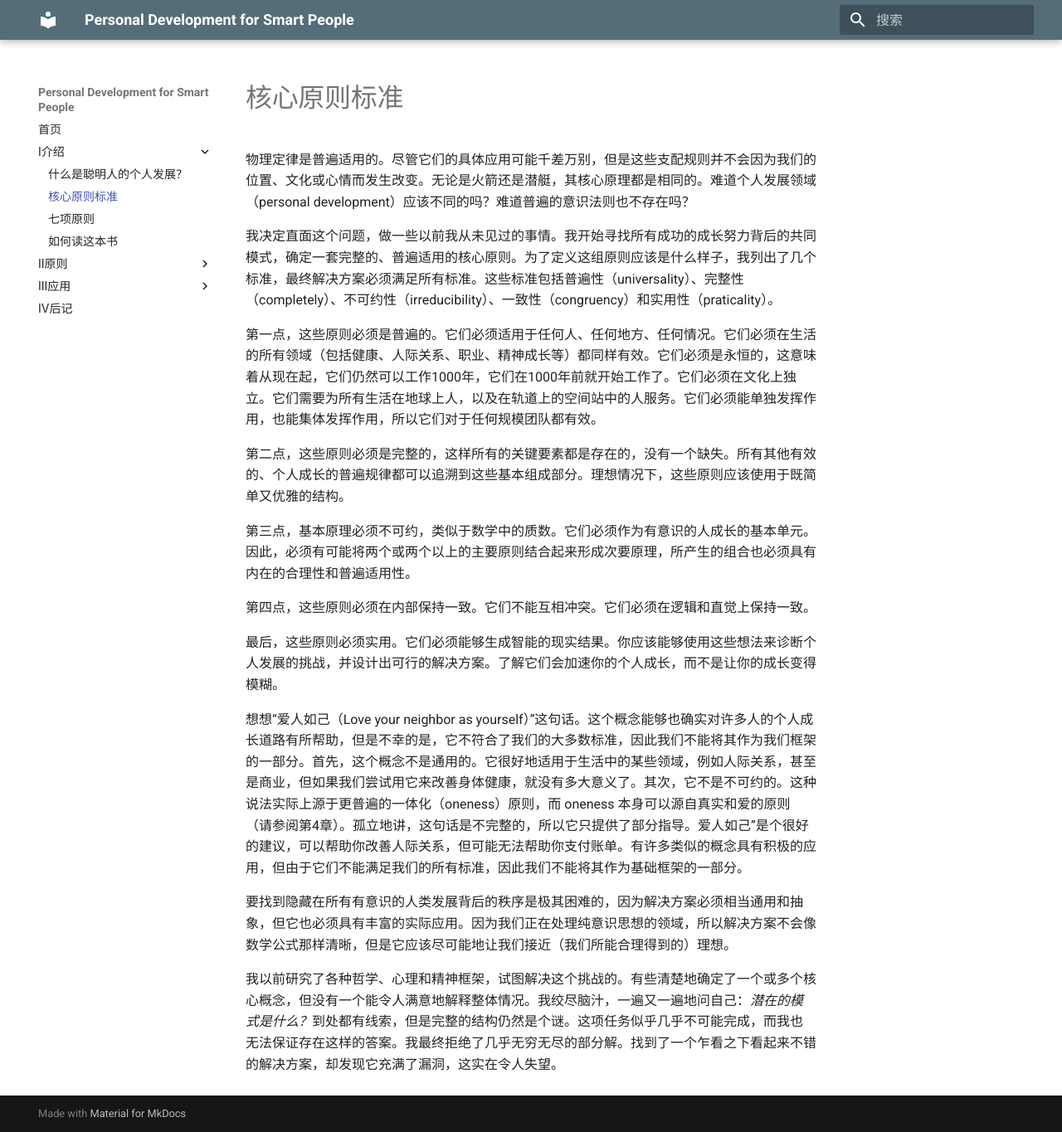
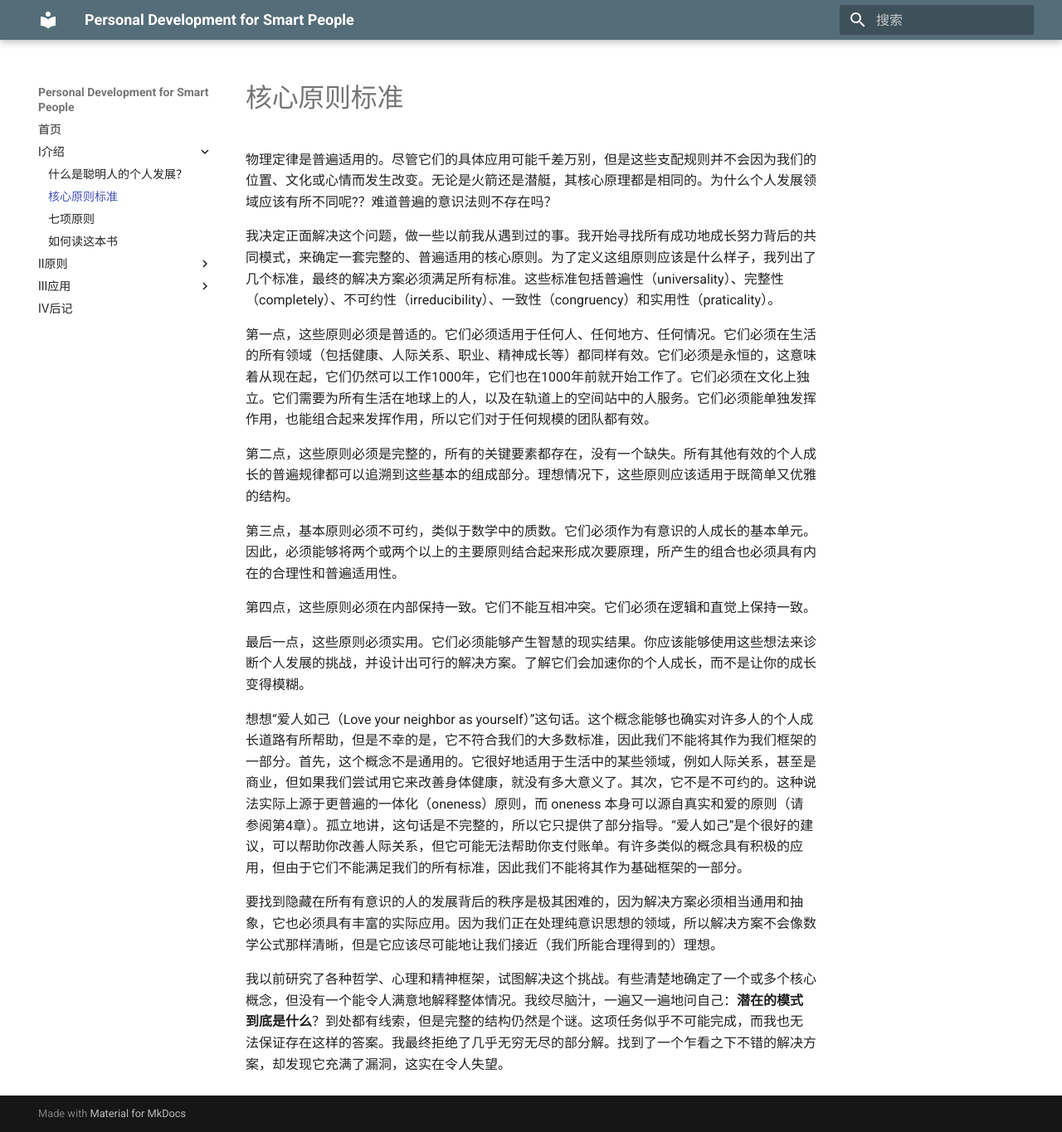
Before and after one commit to wtsnwei/pdsp, an MkDocs documentation site: the page built from docs/1.Introduction/02.Qualities-of-the-Core-Principles.md, in a window 1280 px wide and 1365 px high. Shown: the whole window at 83% size. Built offline with MkDocs 1.6.1 and Material for MkDocs 9.7.7, drawn with Linux system fonts in a browser that asks for light colours.

Commit message:
修正语句

```diff
--- a/docs/1.Introduction/02.Qualities-of-the-Core-Principles.md
+++ b/docs/1.Introduction/02.Qualities-of-the-Core-Principles.md
@@ -4,22 +4,22 @@ date:       2021-03-03
 ---
 
 
-物理定律是普遍适用的。尽管它们的具体应用可能千差万别，但是这些支配规则并不会因为我们的位置、文化或心情而发生改变。无论是火箭还是潜艇，其核心原理都是相同的。难道个人发展领域（personal development）应该不同的吗？难道普遍的意识法则也不存在吗？
+物理定律是普遍适用的。尽管它们的具体应用可能千差万别，但是这些支配规则并不会因为我们的位置、文化或心情而发生改变。无论是火箭还是潜艇，其核心原理都是相同的。为什么个人发展领域应该有所不同呢?？难道普遍的意识法则不存在吗？
 
-我决定直面这个问题，做一些以前我从未见过的事情。我开始寻找所有成功的成长努力背后的共同模式，确定一套完整的、普遍适用的核心原则。为了定义这组原则应该是什么样子，我列出了几个标准，最终解决方案必须满足所有标准。这些标准包括普遍性（universality）、完整性（completely）、不可约性（irreducibility）、一致性（congruency）和实用性（praticality）。
+我决定正面解决这个问题，做一些以前我从遇到过的事。我开始寻找所有成功地成长努力背后的共同模式，来确定一套完整的、普遍适用的核心原则。为了定义这组原则应该是什么样子，我列出了几个标准，最终的解决方案必须满足所有标准。这些标准包括普遍性（universality）、完整性（completely）、不可约性（irreducibility）、一致性（congruency）和实用性（praticality）。
 
-第一点，这些原则必须是普遍的。它们必须适用于任何人、任何地方、任何情况。它们必须在生活的所有领域（包括健康、人际关系、职业、精神成长等）都同样有效。它们必须是永恒的，这意味着从现在起，它们仍然可以工作1000年，它们在1000年前就开始工作了。它们必须在文化上独立。它们需要为所有生活在地球上人，以及在轨道上的空间站中的人服务。它们必须能单独发挥作用，也能集体发挥作用，所以它们对于任何规模团队都有效。
+第一点，这些原则必须是普适的。它们必须适用于任何人、任何地方、任何情况。它们必须在生活的所有领域（包括健康、人际关系、职业、精神成长等）都同样有效。它们必须是永恒的，这意味着从现在起，它们仍然可以工作1000年，它们也在1000年前就开始工作了。它们必须在文化上独立。它们需要为所有生活在地球上的人，以及在轨道上的空间站中的人服务。它们必须能单独发挥作用，也能组合起来发挥作用，所以它们对于任何规模的团队都有效。
 
-第二点，这些原则必须是完整的，这样所有的关键要素都是存在的，没有一个缺失。所有其他有效的、个人成长的普遍规律都可以追溯到这些基本组成部分。理想情况下，这些原则应该使用于既简单又优雅的结构。
+第二点，这些原则必须是完整的，所有的关键要素都存在，没有一个缺失。所有其他有效的个人成长的普遍规律都可以追溯到这些基本的组成部分。理想情况下，这些原则应该适用于既简单又优雅的结构。
 
-第三点，基本原理必须不可约，类似于数学中的质数。它们必须作为有意识的人成长的基本单元。因此，必须有可能将两个或两个以上的主要原则结合起来形成次要原理，所产生的组合也必须具有内在的合理性和普遍适用性。
+第三点，基本原则必须不可约，类似于数学中的质数。它们必须作为有意识的人成长的基本单元。因此，必须能够将两个或两个以上的主要原则结合起来形成次要原理，所产生的组合也必须具有内在的合理性和普遍适用性。
 
 第四点，这些原则必须在内部保持一致。它们不能互相冲突。它们必须在逻辑和直觉上保持一致。
 
-最后，这些原则必须实用。它们必须能够生成智能的现实结果。你应该能够使用这些想法来诊断个人发展的挑战，并设计出可行的解决方案。了解它们会加速你的个人成长，而不是让你的成长变得模糊。
+最后一点，这些原则必须实用。它们必须能够产生智慧的现实结果。你应该能够使用这些想法来诊断个人发展的挑战，并设计出可行的解决方案。了解它们会加速你的个人成长，而不是让你的成长变得模糊。
 
-想想“爱人如己（Love your neighbor as yourself）”这句话。这个概念能够也确实对许多人的个人成长道路有所帮助，但是不幸的是，它不符合了我们的大多数标准，因此我们不能将其作为我们框架的一部分。首先，这个概念不是通用的。它很好地适用于生活中的某些领域，例如人际关系，甚至是商业，但如果我们尝试用它来改善身体健康，就没有多大意义了。其次，它不是不可约的。这种说法实际上源于更普遍的一体化（oneness）原则，而 oneness 本身可以源自真实和爱的原则（请参阅第4章）。孤立地讲，这句话是不完整的，所以它只提供了部分指导。爱人如己”是个很好的建议，可以帮助你改善人际关系，但可能无法帮助你支付账单。有许多类似的概念具有积极的应用，但由于它们不能满足我们的所有标准，因此我们不能将其作为基础框架的一部分。
+想想“爱人如己（Love your neighbor as yourself）”这句话。这个概念能够也确实对许多人的个人成长道路有所帮助，但是不幸的是，它不符合我们的大多数标准，因此我们不能将其作为我们框架的一部分。首先，这个概念不是通用的。它很好地适用于生活中的某些领域，例如人际关系，甚至是商业，但如果我们尝试用它来改善身体健康，就没有多大意义了。其次，它不是不可约的。这种说法实际上源于更普遍的一体化（oneness）原则，而 oneness 本身可以源自真实和爱的原则（请参阅第4章）。孤立地讲，这句话是不完整的，所以它只提供了部分指导。“爱人如己”是个很好的建议，可以帮助你改善人际关系，但它可能无法帮助你支付账单。有许多类似的概念具有积极的应用，但由于它们不能满足我们的所有标准，因此我们不能将其作为基础框架的一部分。
 
-要找到隐藏在所有有意识的人类发展背后的秩序是极其困难的，因为解决方案必须相当通用和抽象，但它也必须具有丰富的实际应用。因为我们正在处理纯意识思想的领域，所以解决方案不会像数学公式那样清晰，但是它应该尽可能地让我们接近（我们所能合理得到的）理想。
+要找到隐藏在所有有意识的人的发展背后的秩序是极其困难的，因为解决方案必须相当通用和抽象，它也必须具有丰富的实际应用。因为我们正在处理纯意识思想的领域，所以解决方案不会像数学公式那样清晰，但是它应该尽可能地让我们接近（我们所能合理得到的）理想。
 
-我以前研究了各种哲学、心理和精神框架，试图解决这个挑战的。有些清楚地确定了一个或多个核心概念，但没有一个能令人满意地解释整体情况。我绞尽脑汁，一遍又一遍地问自己：*潜在的模式是什么？*到处都有线索，但是完整的结构仍然是个谜。这项任务似乎几乎不可能完成，而我也无法保证存在这样的答案。我最终拒绝了几乎无穷无尽的部分解。找到了一个乍看之下看起来不错的解决方案，却发现它充满了漏洞，这实在令人失望。
+我以前研究了各种哲学、心理和精神框架，试图解决这个挑战。有些清楚地确定了一个或多个核心概念，但没有一个能令人满意地解释整体情况。我绞尽脑汁，一遍又一遍地问自己：**潜在的模式到底是什么**？到处都有线索，但是完整的结构仍然是个谜。这项任务似乎不可能完成，而我也无法保证存在这样的答案。我最终拒绝了几乎无穷无尽的部分解。找到了一个乍看之下不错的解决方案，却发现它充满了漏洞，这实在令人失望。
```
